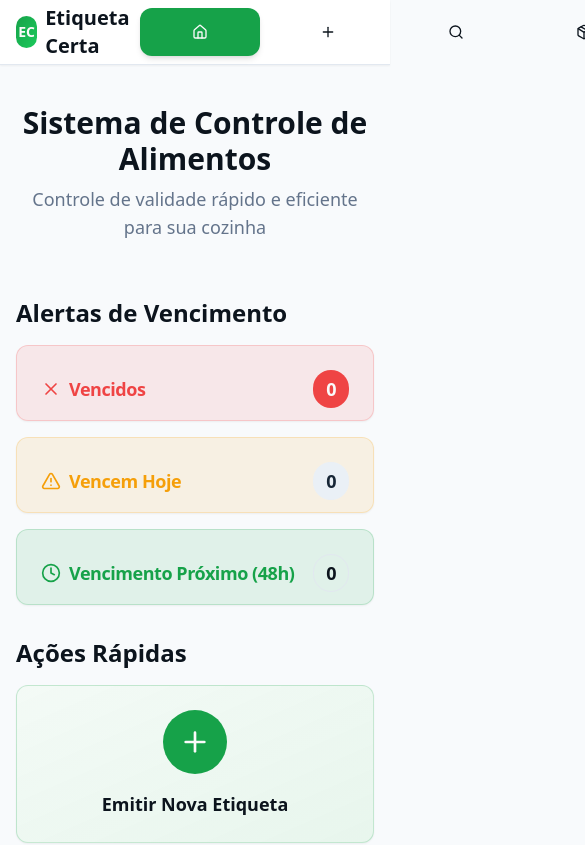
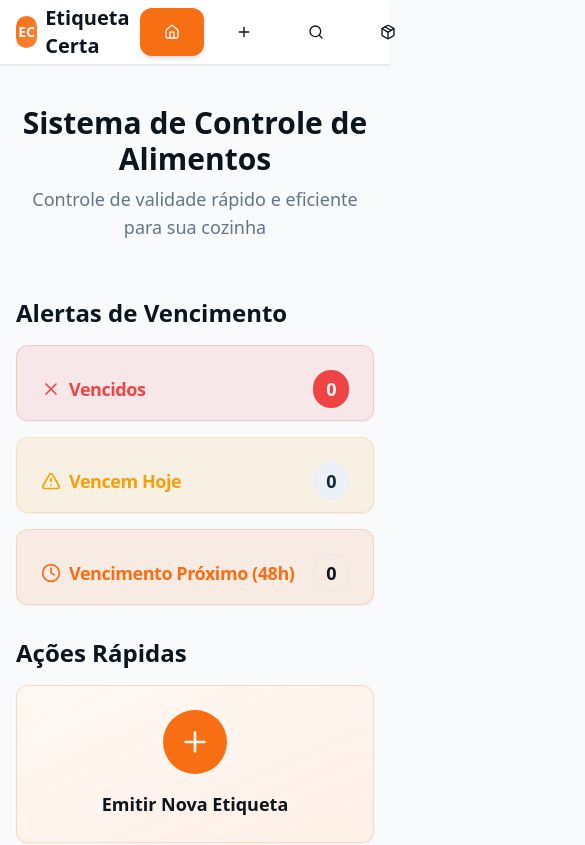
Before and after one commit to LucGadelha/smart-tags, a React (Vite) app: page / in a window 390 px wide. Shown: the top 845 px of the page, 585 px wide, since content can reach past the window. Built offline with nearby package versions, Linux system fonts and the light colour scheme.

Commit message:
Refactor UI for responsiveness
Improve UX with responsive layout, animations, and a color scheme featuring orange and green to evoke a restaurant theme.

```diff
--- a/src/components/Navigation.tsx
+++ b/src/components/Navigation.tsx
@@ -14,7 +14,7 @@ const Navigation = () => {
   ];
 
   return (
-    <nav className="bg-card border-b border-border sticky top-0 z-50 shadow-sm">
+    <nav className="bg-card border-b border-border sticky top-0 z-50 shadow-sm animate-fade-in">
       <div className="max-w-7xl mx-auto px-4">
         <div className="flex items-center justify-between h-16">
           <div className="flex items-center gap-2">
@@ -35,7 +35,7 @@ const Navigation = () => {
                   variant={isActive ? "default" : "ghost"}
                   size="default"
                   onClick={() => navigate(item.path)}
-                  className="flex items-center gap-2 min-w-[120px]"
+                  className="flex items-center gap-2 min-w-[44px] sm:min-w-[120px] hover-scale"
                 >
                   <Icon className="w-4 h-4" />
                   <span className="hidden sm:inline">{item.label}</span>
--- a/src/components/QuickActionCard.tsx
+++ b/src/components/QuickActionCard.tsx
@@ -11,14 +11,14 @@ interface QuickActionCardProps {
 const QuickActionCard = ({ title, icon: Icon, onClick, variant = 'primary' }: QuickActionCardProps) => {
   return (
     <Card
-      className={`cursor-pointer transition-all duration-200 hover:shadow-lg active:scale-95 ${
+      className={`cursor-pointer transition-all duration-200 hover:shadow-lg active:scale-95 hover-scale animate-enter ${
         variant === 'primary'
           ? 'bg-gradient-to-br from-primary/5 to-primary/10 border-primary/20 hover:from-primary/10 hover:to-primary/15'
           : 'bg-gradient-to-br from-secondary/5 to-secondary/10 border-secondary/20 hover:from-secondary/10 hover:to-secondary/15'
       }`}
       onClick={onClick}
     >
-      <CardContent className="p-6 text-center">
+      <CardContent className="p-6 text-center animate-fade-in">
         <div className={`inline-flex items-center justify-center w-16 h-16 rounded-full mb-4 ${
           variant === 'primary' ? 'bg-primary text-primary-foreground' : 'bg-secondary text-secondary-foreground'
         }`}>
--- a/src/index.css
+++ b/src/index.css
@@ -18,10 +18,10 @@ All colors MUST be HSL.
     --popover: 0 0% 100%;
     --popover-foreground: 210 40% 8%;
 
-    /* Fresh green primary for food safety theme */
-    --primary: 142 76% 36%;
+    /* Restaurant vibe: vibrant orange primary, fresh green accent */
+    --primary: 24 94% 52%;
     --primary-foreground: 0 0% 98%;
-    --primary-glow: 142 76% 45%;
+    --primary-glow: 24 94% 60%;
 
     /* Clean grays for secondary elements */
     --secondary: 210 40% 94%;
@@ -30,7 +30,7 @@ All colors MUST be HSL.
     --muted: 210 40% 96%;
     --muted-foreground: 215.4 16.3% 46.9%;
 
-    --accent: 142 76% 36%;
+    --accent: 142 72% 35%;
     --accent-foreground: 0 0% 98%;
 
     /* Alert colors for expiration warnings */
--- a/src/pages/Dashboard.tsx
+++ b/src/pages/Dashboard.tsx
@@ -13,7 +13,7 @@ const Dashboard = () => {
     <div className="min-h-screen bg-background">
       <div className="max-w-7xl mx-auto p-4 space-y-8">
         {/* Header */}
-        <div className="text-center py-6">
+        <div className="text-center py-6 animate-fade-in">
           <h1 className="text-3xl font-bold text-foreground mb-2">
             Sistema de Controle de Alimentos
           </h1>
@@ -27,7 +27,7 @@ const Dashboard = () => {
           <h2 className="text-2xl font-semibold mb-4 text-foreground">
             Alertas de Vencimento
           </h2>
-          <div className="grid md:grid-cols-3 gap-4">
+          <div className="grid grid-cols-1 sm:grid-cols-2 lg:grid-cols-3 gap-4 animate-fade-in">
             {alerts.map((alert) => (
               <ExpirationCard
                 key={alert.type}
@@ -43,7 +43,7 @@ const Dashboard = () => {
           <h2 className="text-2xl font-semibold mb-4 text-foreground">
             Ações Rápidas
           </h2>
-          <div className="grid md:grid-cols-3 gap-4">
+          <div className="grid grid-cols-1 sm:grid-cols-2 lg:grid-cols-3 gap-4 animate-fade-in">
             <QuickActionCard
               title="Emitir Nova Etiqueta"
               icon={Plus}
@@ -66,7 +66,7 @@ const Dashboard = () => {
         </section>
 
         {/* Stats Summary */}
-        <section className="bg-gradient-to-r from-primary/5 to-primary-glow/5 rounded-xl p-6 border border-primary/10">
+        <section className="bg-gradient-to-r from-primary/5 to-primary-glow/5 rounded-xl p-6 border border-primary/10 animate-fade-in">
           <h2 className="text-xl font-semibold mb-4 text-foreground">
             Resumo do Sistema
           </h2>
--- a/tailwind.config.ts
+++ b/tailwind.config.ts
@@ -93,11 +93,44 @@ export default {
 					to: {
 						height: '0'
 					}
-				}
+				},
+				// Added smooth UI animations
+				'fade-in': {
+					'0%': { opacity: '0', transform: 'translateY(10px)' },
+					'100%': { opacity: '1', transform: 'translateY(0)' }
+				},
+				'fade-out': {
+					'0%': { opacity: '1', transform: 'translateY(0)' },
+					'100%': { opacity: '0', transform: 'translateY(10px)' }
+				},
+				'scale-in': {
+					'0%': { transform: 'scale(0.95)', opacity: '0' },
+					'100%': { transform: 'scale(1)', opacity: '1' }
+				},
+				'scale-out': {
+					from: { transform: 'scale(1)', opacity: '1' },
+					to: { transform: 'scale(0.95)', opacity: '0' }
+				},
+				'slide-in-right': {
+					'0%': { transform: 'translateX(100%)' },
+					'100%': { transform: 'translateX(0)' }
+				},
+				'slide-out-right': {
+					'0%': { transform: 'translateX(0)' },
+					'100%': { transform: 'translateX(100%)' }
+				},
 			},
 			animation: {
 				'accordion-down': 'accordion-down 0.2s ease-out',
-				'accordion-up': 'accordion-up 0.2s ease-out'
+				'accordion-up': 'accordion-up 0.2s ease-out',
+				'fade-in': 'fade-in 0.3s ease-out',
+				'fade-out': 'fade-out 0.3s ease-out',
+				'scale-in': 'scale-in 0.2s ease-out',
+				'scale-out': 'scale-out 0.2s ease-out',
+				'slide-in-right': 'slide-in-right 0.3s ease-out',
+				'slide-out-right': 'slide-out-right 0.3s ease-out',
+				'enter': 'fade-in 0.3s ease-out, scale-in 0.2s ease-out',
+				'exit': 'fade-out 0.3s ease-out, scale-out 0.2s ease-out',
 			}
 		}
 	},
```
